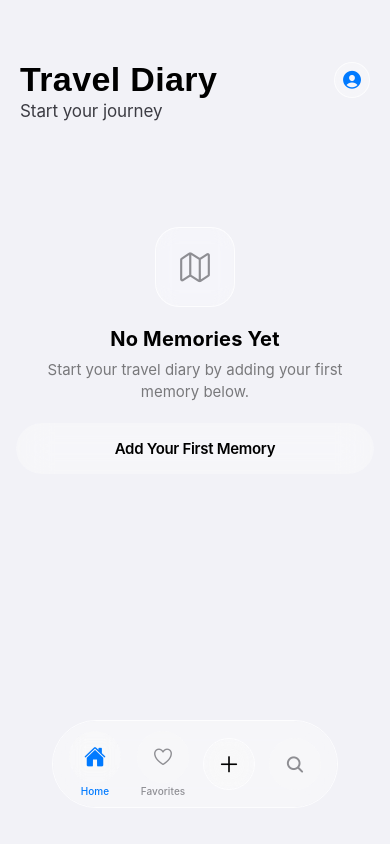
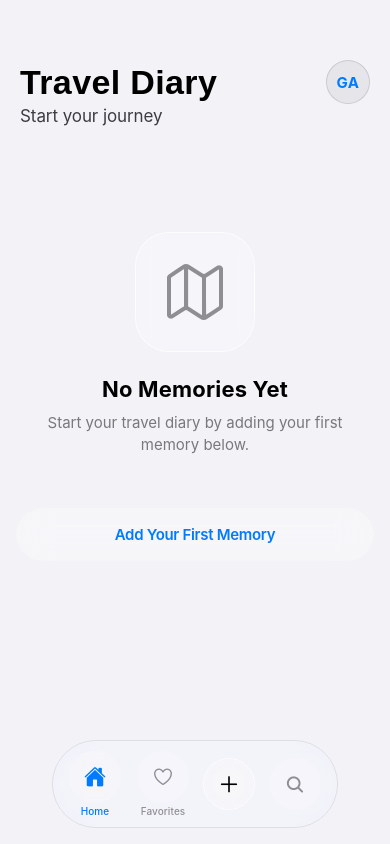
Before and after one commit to gncrlatienza-eng/atienza-device-features-react-native, a React Native app: screen / in a window 390 px wide. Built offline with nearby package versions, Linux system fonts and the light colour scheme.

Commit message:
homescreen v2

```diff
--- a/App.tsx
+++ b/App.tsx
@@ -1,4 +1,5 @@
 import React, { useState } from 'react';
+import { SafeAreaProvider } from 'react-native-safe-area-context';
 import { ThemeProvider } from './src/context/ThemeContext';
 import HomeScreen, { TravelEntry } from './src/screens/HomeScreen';
 
@@ -6,6 +7,7 @@ export default function App() {
   const [entries, setEntries] = useState<TravelEntry[]>([]);
 
   return (
+    <SafeAreaProvider>
       <ThemeProvider>
         <HomeScreen
           entries={entries}
@@ -13,5 +15,6 @@ export default function App() {
           onLogout={() => console.log('Logged out')}
         />
       </ThemeProvider>
+    </SafeAreaProvider>
   );
 }
--- a/package.json
+++ b/package.json
@@ -10,15 +10,18 @@
     "web": "expo start --web"
   },
   "dependencies": {
+    "@expo/vector-icons": "^15.0.2",
     "@react-native-async-storage/async-storage": "2.2.0",
     "expo": "~55.0.8",
     "expo-blur": "~55.0.10",
     "expo-camera": "~55.0.10",
+    "expo-haptics": "~55.0.9",
     "expo-location": "~55.1.4",
     "expo-notifications": "~55.0.13",
     "expo-status-bar": "~55.0.4",
     "react": "19.2.0",
-    "react-native": "0.83.2"
+    "react-native": "0.83.2",
+    "react-native-safe-area-context": "~5.6.2"
   },
   "devDependencies": {
     "@types/react": "~19.2.2",
--- a/src/screens/HomeScreen/HomeScreen.styles.ts
+++ b/src/screens/HomeScreen/HomeScreen.styles.ts
@@ -3,7 +3,7 @@ import { StyleSheet, Dimensions, Platform } from 'react-native';
 const { width } = Dimensions.get('window');
 
 // ─── Layout Constants ─────────────────────────────────────────────────────────
-export const CARD_WIDTH = (width - 48) / 2;
+export const CARD_WIDTH  = (width - 48) / 2;
 export const CARD_HEIGHT = 180;
 export const BORDER_RADIUS = 18;
 
@@ -14,7 +14,7 @@ export const glassTokens = {
     border:        'rgba(255, 255, 255, 0.70)',
     overlay:       'rgba(255, 255, 255, 0.20)',
     navBackground: 'rgba(240, 240, 245, 0.55)',
-    navBorder:     'rgba(255, 255, 255, 0.80)',
+    navBorder:     'rgba(200, 200, 210, 0.50)',
     tint:          'light' as const,
   },
   dark: {
@@ -54,21 +54,14 @@ export type ColorScheme = keyof typeof palette;
 
 // ─── Platform Shadow Helper ───────────────────────────────────────────────────
 export const createShadow = (
-  color = '#000',
+  color   = '#000',
   opacity = 0.10,
-  radius = 12,
+  radius  = 12,
   offsetY = 4,
 ) =>
   Platform.select({
-    ios: {
-      shadowColor: color,
-      shadowOffset: { width: 0, height: offsetY },
-      shadowOpacity: opacity,
-      shadowRadius: radius,
-    },
-    android: {
-      elevation: Math.round(radius / 2),
-    },
+    ios:     { shadowColor: color, shadowOffset: { width: 0, height: offsetY }, shadowOpacity: opacity, shadowRadius: radius },
+    android: { elevation: Math.round(radius / 2) },
   });
 
 // ─── Shared Styles ────────────────────────────────────────────────────────────
@@ -150,18 +143,24 @@ export const homeScreenStyles = StyleSheet.create({
     marginBottom: 20,
   },
 
+  // Liquid Glass Avatar — 44×44
   avatarButton: {
-    width: 36,
-    height: 36,
-    borderRadius: 18,
+    width: 44,
+    height: 44,
+    borderRadius: 22,
     overflow: 'hidden',
-    borderWidth: StyleSheet.hairlineWidth,
+    borderWidth: 0.5,
+    borderColor: 'rgba(0, 0, 0, 0.12)',
+    backgroundColor: 'rgba(0, 0, 0, 0.05)',
+    alignItems: 'center',
+    justifyContent: 'center',
+    ...createShadow('#000', 0.08, 8, 2),
   },
 
-  avatarBlur: {
-    flex: 1,
-    alignItems: 'center',
-    justifyContent: 'center',
+  avatarInitials: {
+    fontSize: 15,
+    fontWeight: '700',
+    letterSpacing: 0.5,
   },
 
   // ── Profile Dropdown ──────────────────────────────────────────────────────────
@@ -172,18 +171,33 @@ export const homeScreenStyles = StyleSheet.create({
 
   dropdownWrapper: {
     position: 'absolute',
-    top: 104,
+    top: 112,
     right: 20,
     width: 220,
     borderRadius: 16,
     overflow: 'hidden',
-    borderWidth: StyleSheet.hairlineWidth,
+    borderWidth: 0.5,
     zIndex: 20,
     ...createShadow('#000', 0.20, 24, 8),
   },
 
   dropdownBlur: {
     paddingVertical: 8,
+  },
+
+  dropdownThemeRow: {
+    flexDirection: 'row',
+    alignItems: 'center',
+    paddingHorizontal: 16,
+    paddingVertical: 13,
+    gap: 12,
+  },
+
+  dropdownThemeLabel: {
+    flex: 1,
+    fontSize: 15,
+    fontWeight: '500',
+    letterSpacing: -0.2,
   },
 
   dropdownItem: {
@@ -201,23 +215,8 @@ export const homeScreenStyles = StyleSheet.create({
   },
 
   dropdownSeparator: {
-    height: StyleSheet.hairlineWidth,
+    height: 0.5,
     marginHorizontal: 16,
-  },
-
-  dropdownThemeRow: {
-    flexDirection: 'row',
-    alignItems: 'center',
-    paddingHorizontal: 16,
-    paddingVertical: 13,
-    gap: 12,
-  },
-
-  dropdownThemeLabel: {
-    flex: 1,
-    fontSize: 15,
-    fontWeight: '500',
-    letterSpacing: -0.2,
   },
 
   // Minimalistic toggle pill
@@ -237,7 +236,7 @@ export const homeScreenStyles = StyleSheet.create({
     ...createShadow('#000', 0.20, 4, 2),
   },
 
-  // ── Section ───────────────────────────────────────────────────────────────────
+  // ── Sections ──────────────────────────────────────────────────────────────────
   sectionTitle: {
     fontSize: 22,
     fontWeight: '700',
@@ -298,15 +297,15 @@ export const homeScreenStyles = StyleSheet.create({
   ctaWrapper: {
     marginHorizontal: 16,
     marginTop: 20,
-    borderRadius: 50,
+    borderRadius: 100,
     overflow: 'hidden',
-    ...createShadow('#000', 0.14, 10, 4),
+    ...createShadow('#000', 0.10, 10, 4),
   },
 
   ctaBlur: {
     alignItems: 'center',
     justifyContent: 'center',
-    paddingVertical: 16,
+    paddingVertical: 17,
   },
 
   ctaLabel: {
@@ -323,12 +322,12 @@ export const homeScreenStyles = StyleSheet.create({
   },
 
   emptyIconWrapper: {
-    width: 80,
-    height: 80,
-    borderRadius: 24,
+    width: 120,
+    height: 120,
+    borderRadius: 34,
     overflow: 'hidden',
-    marginBottom: 20,
-    borderWidth: StyleSheet.hairlineWidth,
+    marginBottom: 24,
+    borderWidth: 0.5,
   },
 
   emptyIconBlur: {
@@ -338,10 +337,10 @@ export const homeScreenStyles = StyleSheet.create({
   },
 
   emptyTitle: {
-    fontSize: 20,
+    fontSize: 22,
     fontWeight: '700',
     textAlign: 'center',
-    marginBottom: 8,
+    marginBottom: 10,
     letterSpacing: 0.2,
   },
 
@@ -350,6 +349,7 @@ export const homeScreenStyles = StyleSheet.create({
     textAlign: 'center',
     lineHeight: 22,
     opacity: 0.50,
+    marginBottom: 32,
   },
 
   // ── Search Bar ────────────────────────────────────────────────────────────────
@@ -378,11 +378,10 @@ export const homeScreenStyles = StyleSheet.create({
   // ── Floating Capsule Nav ──────────────────────────────────────────────────────
   navWrapper: {
     position: 'absolute',
-    bottom: 36,
     alignSelf: 'center',
     borderRadius: 50,
     overflow: 'hidden',
-    borderWidth: StyleSheet.hairlineWidth,
+    borderWidth: 0.5,
     ...createShadow('#000', 0.18, 24, 8),
   },
 
@@ -409,13 +408,6 @@ export const homeScreenStyles = StyleSheet.create({
     justifyContent: 'center',
   },
 
-  navIconBlur: {
-    flex: 1,
-    width: '100%',
-    alignItems: 'center',
-    justifyContent: 'center',
-  },
-
   navLabel: {
     fontSize: 10,
     fontWeight: '500',
@@ -429,7 +421,7 @@ export const homeScreenStyles = StyleSheet.create({
     borderRadius: 26,
     overflow: 'hidden',
     marginHorizontal: 4,
-    borderWidth: StyleSheet.hairlineWidth,
+    borderWidth: 0.5,
   },
 
   plusBlur: {
@@ -446,11 +438,4 @@ export const homeScreenStyles = StyleSheet.create({
     alignItems: 'center',
     justifyContent: 'center',
   },
-
-  searchIconBlur: {
-    flex: 1,
-    width: '100%',
-    alignItems: 'center',
-    justifyContent: 'center',
-  },
 });
--- a/src/screens/HomeScreen/index.tsx
+++ b/src/screens/HomeScreen/index.tsx
@@ -15,6 +15,8 @@ import {
 import { BlurView } from 'expo-blur';
 import { StatusBar } from 'expo-status-bar';
 import { Ionicons } from '@expo/vector-icons';
+import * as Haptics from 'expo-haptics';
+import { useSafeAreaInsets } from 'react-native-safe-area-context';
 import { useTheme } from '../../context/ThemeContext';
 import {
   ColorScheme,
@@ -66,13 +68,14 @@ const usePressAnimation = (toValue = 0.96) => {
 };
 
 // ─── Component: ImagePlaceholder ─────────────────────────────────────────────
-const ImagePlaceholder: React.FC<{ scheme: ColorScheme; size?: number }> = ({
-  scheme,
-  size = 32,
-}) => (
+const ImagePlaceholder: React.FC<{
+  scheme: ColorScheme;
+  size?: number;
+  fill?: boolean;
+}> = ({ scheme, size = 32, fill = false }) => (
   <View
     style={[
-      SS.thumbImage,
+      fill ? StyleSheet.absoluteFill : SS.thumbImage,
       {
         backgroundColor: scheme === 'dark' ? '#2C2C2E' : '#E5E5EA',
         alignItems: 'center',
@@ -93,10 +96,10 @@ const ThemeToggle: React.FC<{ scheme: ColorScheme }> = ({ scheme }) => {
   const { resolvedScheme, toggleTheme } = useTheme();
   const isDark = resolvedScheme === 'dark';
   const colors = palette[scheme];
-
   const translateX = useRef(new Animated.Value(isDark ? 18 : 0)).current;
 
   const handleToggle = () => {
+    Haptics.selectionAsync();
     Animated.spring(translateX, {
       toValue: isDark ? 0 : 18,
       useNativeDriver: true,
@@ -106,14 +109,15 @@ const ThemeToggle: React.FC<{ scheme: ColorScheme }> = ({ scheme }) => {
     toggleTheme();
   };
 
-  const trackColor = isDark ? colors.accent : 'rgba(120, 120, 128, 0.32)';
-
   return (
     <TouchableOpacity onPress={handleToggle} activeOpacity={0.8}>
-      <View style={[S.toggleTrack, { backgroundColor: trackColor }]}>
-        <Animated.View
-          style={[S.toggleThumb, { transform: [{ translateX }] }]}
-        />
+      <View
+        style={[
+          S.toggleTrack,
+          { backgroundColor: isDark ? colors.accent : 'rgba(120, 120, 128, 0.32)' },
+        ]}
+      >
+        <Animated.View style={[S.toggleThumb, { transform: [{ translateX }] }]} />
       </View>
     </TouchableOpacity>
   );
@@ -130,15 +134,12 @@ const ProfileDropdown: React.FC<{
 
   return (
     <>
-      {/* Invisible backdrop to dismiss */}
       <TouchableWithoutFeedback onPress={onClose}>
         <View style={S.dropdownBackdrop} />
       </TouchableWithoutFeedback>
 
       <View style={[S.dropdownWrapper, { borderColor: tokens.border }]}>
         <BlurView intensity={80} tint={tokens.tint} style={S.dropdownBlur}>
-
-          {/* Theme row with toggle */}
           <View style={S.dropdownThemeRow}>
             <Ionicons
               name={scheme === 'dark' ? 'moon' : 'sunny'}
@@ -153,10 +154,13 @@ const ProfileDropdown: React.FC<{
 
           <View style={[S.dropdownSeparator, { backgroundColor: colors.separator }]} />
 
-          {/* Logout row */}
           <TouchableOpacity
             style={S.dropdownItem}
-            onPress={() => { onClose(); onLogout?.(); }}
+            onPress={() => {
+              Haptics.notificationAsync(Haptics.NotificationFeedbackType.Warning);
+              onClose();
+              onLogout?.();
+            }}
             activeOpacity={0.7}
           >
             <Ionicons name="log-out-outline" size={18} color={colors.destructive} />
@@ -164,7 +168,6 @@ const ProfileDropdown: React.FC<{
               Log Out
             </Text>
           </TouchableOpacity>
-
         </BlurView>
       </View>
     </>
@@ -181,10 +184,7 @@ const BannerCard: React.FC<{ item: TravelEntry; scheme: ColorScheme }> = ({
 
   return (
     <Animated.View
-      style={[
-        S.bannerCard,
-        { transform: [{ scale }], borderColor: tokens.border },
-      ]}
+      style={[S.bannerCard, { transform: [{ scale }], borderColor: tokens.border }]}
     >
       <TouchableOpacity
         activeOpacity={1}
@@ -193,13 +193,9 @@ const BannerCard: React.FC<{ item: TravelEntry; scheme: ColorScheme }> = ({
         style={StyleSheet.absoluteFill}
       >
         {item.imageUri ? (
-          <Image
-            source={{ uri: item.imageUri }}
-            style={S.bannerImage}
-            resizeMode="cover"
-          />
+          <Image source={{ uri: item.imageUri }} style={S.bannerImage} resizeMode="cover" />
         ) : (
-          <ImagePlaceholder scheme={scheme} size={52} />
+          <ImagePlaceholder scheme={scheme} size={52} fill />
         )}
 
         <BlurView
@@ -208,9 +204,7 @@ const BannerCard: React.FC<{ item: TravelEntry; scheme: ColorScheme }> = ({
           style={[S.bannerOverlay, { borderTopColor: tokens.border }]}
         >
           <View style={[StyleSheet.absoluteFill, { backgroundColor: tokens.overlay }]} />
-          <Text style={S.bannerTitle} numberOfLines={1}>
-            {item.address}
-          </Text>
+          <Text style={S.bannerTitle} numberOfLines={1}>{item.address}</Text>
           <Text style={S.bannerDate}>
             {new Date(item.timestamp).toLocaleDateString('en-US', {
               month: 'long',
@@ -234,10 +228,7 @@ const ThumbCard: React.FC<{ item: TravelEntry; scheme: ColorScheme }> = ({
 
   return (
     <Animated.View
-      style={[
-        SS.thumbCard,
-        { transform: [{ scale }], borderColor: tokens.border },
-      ]}
+      style={[SS.thumbCard, { transform: [{ scale }], borderColor: tokens.border }]}
     >
       <TouchableOpacity
         activeOpacity={1}
@@ -246,11 +237,7 @@ const ThumbCard: React.FC<{ item: TravelEntry; scheme: ColorScheme }> = ({
         style={StyleSheet.absoluteFill}
       >
         {item.imageUri ? (
-          <Image
-            source={{ uri: item.imageUri }}
-            style={SS.thumbImage}
-            resizeMode="cover"
-          />
+          <Image source={{ uri: item.imageUri }} style={SS.thumbImage} resizeMode="cover" />
         ) : (
           <ImagePlaceholder scheme={scheme} />
         )}
@@ -261,9 +248,7 @@ const ThumbCard: React.FC<{ item: TravelEntry; scheme: ColorScheme }> = ({
           style={[SS.thumbOverlay, { borderTopColor: tokens.border }]}
         >
           <View style={[StyleSheet.absoluteFill, { backgroundColor: tokens.overlay }]} />
-          <Text style={SS.thumbTitle} numberOfLines={2}>
-            {item.address}
-          </Text>
+          <Text style={SS.thumbTitle} numberOfLines={2}>{item.address}</Text>
           <Text style={SS.thumbDate}>
             {new Date(item.timestamp).toLocaleDateString('en-US', {
               month: 'short',
@@ -289,13 +274,11 @@ const EmptyState: React.FC<{ scheme: ColorScheme }> = ({ scheme }) => {
         style={[S.emptyIconWrapper, { borderColor: tokens.border }]}
       >
         <View style={S.emptyIconBlur}>
-          <Ionicons name="map-outline" size={34} color={colors.tertiaryLabel} />
+          <Ionicons name="map-outline" size={64} color={colors.tertiaryLabel} />
         </View>
       </BlurView>
 
-      <Text style={[S.emptyTitle, { color: colors.label }]}>
-        No Memories Yet
-      </Text>
+      <Text style={[S.emptyTitle, { color: colors.label }]}>No Memories Yet</Text>
       <Text style={[S.emptyBody, { color: colors.label }]}>
         Start your travel diary by adding your first memory below.
       </Text>
@@ -307,30 +290,35 @@ const EmptyState: React.FC<{ scheme: ColorScheme }> = ({ scheme }) => {
 const CTAButton: React.FC<{
   label: string;
   scheme: ColorScheme;
+  isPrimary?: boolean;
   onPress: () => void;
-}> = ({ label, scheme, onPress }) => {
+}> = ({ label, scheme, isPrimary = false, onPress }) => {
   const { scale, onPressIn, onPressOut } = usePressAnimation(0.96);
   const tokens = glassTokens[scheme];
   const colors = palette[scheme];
 
-  const glassBackground =
-    scheme === 'dark'
-      ? 'rgba(255, 255, 255, 0.12)'
-      : 'rgba(0, 0, 0, 0.08)';
+  const background = isPrimary
+    ? scheme === 'dark' ? 'rgba(10, 132, 255, 0.25)' : 'rgba(0, 122, 255, 0.12)'
+    : scheme === 'dark' ? 'rgba(255, 255, 255, 0.10)' : 'rgba(0, 0, 0, 0.06)';
+
+  const labelColor = isPrimary ? colors.accent : colors.label;
 
   return (
     <Animated.View style={[S.ctaWrapper, { transform: [{ scale }] }]}>
       <TouchableOpacity
         activeOpacity={1}
         onPressIn={onPressIn}
-        onPressOut={() => onPressOut(onPress)}
+        onPressOut={() => {
+          Haptics.impactAsync(Haptics.ImpactFeedbackStyle.Light);
+          onPressOut(onPress);
+        }}
       >
         <BlurView
           intensity={80}
           tint={tokens.tint}
-          style={[S.ctaBlur, { backgroundColor: glassBackground }]}
+          style={[S.ctaBlur, { backgroundColor: background }]}
         >
-          <Text style={[S.ctaLabel, { color: colors.label }]}>{label}</Text>
+          <Text style={[S.ctaLabel, { color: labelColor }]}>{label}</Text>
         </BlurView>
       </TouchableOpacity>
     </Animated.View>
@@ -379,6 +367,7 @@ const SearchBar: React.FC<{
 interface FloatingCapsuleNavProps {
   activeTab: NavTab;
   scheme: ColorScheme;
+  bottomInset: number;
   onTabPress: (tab: NavTab) => void;
   onAddPress: () => void;
   onSearchPress: () => void;
@@ -387,14 +376,17 @@ interface FloatingCapsuleNavProps {
 const FloatingCapsuleNav: React.FC<FloatingCapsuleNavProps> = ({
   activeTab,
   scheme,
+  bottomInset,
   onTabPress,
   onAddPress,
   onSearchPress,
 }) => {
   const tokens = glassTokens[scheme];
   const colors = palette[scheme];
-  const { scale: plusScale, onPressIn: plusIn, onPressOut: plusOut } =
-    usePressAnimation(0.92);
+  const { scale: plusScale, onPressIn: plusIn, onPressOut: plusOut } = usePressAnimation(0.92);
+
+  // Sits 16pt above the home indicator
+  const navBottom = bottomInset + 16;
 
   const NavButton: React.FC<{
     tab: NavTab;
@@ -406,26 +398,20 @@ const FloatingCapsuleNav: React.FC<FloatingCapsuleNavProps> = ({
     return (
       <TouchableOpacity
         style={S.navItemWrapper}
-        onPress={() => onTabPress(tab)}
+        onPress={() => {
+          Haptics.selectionAsync();
+          onTabPress(tab);
+        }}
         activeOpacity={0.7}
       >
-        <BlurView
-          intensity={isActive ? 40 : 0}
-          tint={tokens.tint}
-          style={S.navIconButton}
-        >
+        <BlurView intensity={isActive ? 40 : 0} tint={tokens.tint} style={S.navIconButton}>
           <Ionicons
             name={isActive ? iconNameActive : iconName}
             size={22}
             color={isActive ? colors.accent : colors.tertiaryLabel}
           />
         </BlurView>
-        <Text
-          style={[
-            S.navLabel,
-            { color: isActive ? colors.accent : colors.tertiaryLabel },
-          ]}
-        >
+        <Text style={[S.navLabel, { color: isActive ? colors.accent : colors.tertiaryLabel }]}>
           {label}
         </Text>
       </TouchableOpacity>
@@ -433,35 +419,25 @@ const FloatingCapsuleNav: React.FC<FloatingCapsuleNavProps> = ({
   };
 
   return (
-    <View style={[S.navWrapper, { borderColor: tokens.navBorder }]}>
-      <BlurView intensity={75} tint={tokens.tint} style={S.navBlur}>
-        <NavButton
-          tab="home"
-          iconName="home-outline"
-          iconNameActive="home"
-          label="Home"
-        />
-        <NavButton
-          tab="favorites"
-          iconName="heart-outline"
-          iconNameActive="heart"
-          label="Favorites"
-        />
+    <View style={[S.navWrapper, { borderColor: tokens.navBorder, bottom: navBottom }]}>
+      <BlurView intensity={25} tint={tokens.tint} style={S.navBlur}>
+        <NavButton tab="home" iconName="home-outline" iconNameActive="home" label="Home" />
+        <NavButton tab="favorites" iconName="heart-outline" iconNameActive="heart" label="Favorites" />
 
         {/* Plus Button */}
         <Animated.View
           style={[
             S.plusButton,
-            {
-              transform: [{ scale: plusScale }],
-              borderColor: tokens.border,
-            },
+            { transform: [{ scale: plusScale }], borderColor: tokens.border },
           ]}
         >
           <TouchableOpacity
             activeOpacity={1}
             onPressIn={plusIn}
-            onPressOut={() => plusOut(onAddPress)}
+            onPressOut={() => {
+              Haptics.impactAsync(Haptics.ImpactFeedbackStyle.Medium);
+              plusOut(onAddPress);
+            }}
             style={StyleSheet.absoluteFill}
           >
             <BlurView intensity={60} tint={tokens.tint} style={S.plusBlur}>
@@ -473,7 +449,10 @@ const FloatingCapsuleNav: React.FC<FloatingCapsuleNavProps> = ({
         {/* Search Button */}
         <TouchableOpacity
           style={S.navItemWrapper}
-          onPress={onSearchPress}
+          onPress={() => {
+            Haptics.selectionAsync();
+            onSearchPress();
+          }}
           activeOpacity={0.7}
         >
           <BlurView intensity={0} tint={tokens.tint} style={S.searchIconButton}>
@@ -488,22 +467,21 @@ const FloatingCapsuleNav: React.FC<FloatingCapsuleNavProps> = ({
 // ─── Screen: HomeScreen ───────────────────────────────────────────────────────
 const HomeScreen: React.FC<HomeScreenProps> = ({ entries, onAddEntry, onLogout }) => {
   const { resolvedScheme } = useTheme();
-  const scheme: ColorScheme = resolvedScheme;
-  const colors = palette[scheme];
-  const tokens = glassTokens[scheme];
+  const scheme: ColorScheme  = resolvedScheme;
+  const colors               = palette[scheme];
+  const tokens               = glassTokens[scheme];
+  const insets               = useSafeAreaInsets();
 
-  const [activeTab, setActiveTab]     = useState<NavTab>('home');
-  const [searchQuery, setSearchQuery] = useState('');
-  const [showSearch, setShowSearch]   = useState(false);
-  const [showDropdown, setShowDropdown] = useState(false);
+  const [activeTab,     setActiveTab]     = useState<NavTab>('home');
+  const [searchQuery,   setSearchQuery]   = useState('');
+  const [showSearch,    setShowSearch]    = useState(false);
+  const [showDropdown,  setShowDropdown]  = useState(false);
 
   const filteredEntries = searchQuery.trim()
-    ? entries.filter((entry) =>
-        entry.address.toLowerCase().includes(searchQuery.toLowerCase()),
-      )
+    ? entries.filter((e) => e.address.toLowerCase().includes(searchQuery.toLowerCase()))
     : entries;
 
-  const bannerEntry = filteredEntries[0] ?? null;
+  const bannerEntry  = filteredEntries[0] ?? null;
   const thumbEntries = filteredEntries.slice(1);
   const thumbRows: TravelEntry[][] = [];
   for (let i = 0; i < thumbEntries.length; i += 2) {
@@ -526,24 +504,19 @@ const HomeScreen: React.FC<HomeScreenProps> = ({ entries, onAddEntry, onLogout }
         {/* Header */}
         <View style={S.headerWrapper}>
           <View style={S.headerTop}>
-            <Text style={[S.headerTitle, { color: colors.label }]}>
-              Travel Diary
-            </Text>
+            <Text style={[S.headerTitle, { color: colors.label }]}>Travel Diary</Text>
 
-            {/* Avatar → opens dropdown */}
+            {/* Liquid Glass Avatar */}
             <TouchableOpacity
-              onPress={() => setShowDropdown((prev) => !prev)}
+              onPress={() => {
+                Haptics.selectionAsync();
+                setShowDropdown((prev) => !prev);
+              }}
               activeOpacity={0.8}
             >
-              <BlurView
-                intensity={60}
-                tint={tokens.tint}
-                style={[S.avatarButton, { borderColor: tokens.border }]}
-              >
-                <View style={S.avatarBlur}>
-                  <Ionicons name="person-circle" size={22} color={colors.accent} />
-                </View>
-              </BlurView>
+              <View style={S.avatarButton}>
+                <Text style={[S.avatarInitials, { color: colors.accent }]}>GA</Text>
+              </View>
             </TouchableOpacity>
           </View>
 
@@ -556,11 +529,7 @@ const HomeScreen: React.FC<HomeScreenProps> = ({ entries, onAddEntry, onLogout }
 
         {/* Search Bar */}
         {showSearch && (
-          <SearchBar
-            scheme={scheme}
-            value={searchQuery}
-            onChange={setSearchQuery}
-          />
+          <SearchBar scheme={scheme} value={searchQuery} onChange={setSearchQuery} />
         )}
 
         {/* Content */}
@@ -570,6 +539,7 @@ const HomeScreen: React.FC<HomeScreenProps> = ({ entries, onAddEntry, onLogout }
             <CTAButton
               label="Add Your First Memory"
               scheme={scheme}
+              isPrimary
               onPress={onAddEntry}
             />
           </>
@@ -578,17 +548,11 @@ const HomeScreen: React.FC<HomeScreenProps> = ({ entries, onAddEntry, onLogout }
             <Text style={[S.sectionTitle, { color: colors.label }]}>Up Next</Text>
             {bannerEntry && <BannerCard item={bannerEntry} scheme={scheme} />}
 
-            <CTAButton
-              label="Add New Memory"
-              scheme={scheme}
-              onPress={onAddEntry}
-            />
+            <CTAButton label="Add New Memory" scheme={scheme} onPress={onAddEntry} />
 
             {thumbRows.length > 0 && (
               <>
-                <Text style={[S.sectionTitle, { color: colors.label }]}>
-                  All Memories
-                </Text>
+                <Text style={[S.sectionTitle, { color: colors.label }]}>All Memories</Text>
                 {thumbRows.map((row, rowIndex) => (
                   <View key={rowIndex} style={S.thumbRow}>
                     {row.map((item) => (
@@ -602,7 +566,7 @@ const HomeScreen: React.FC<HomeScreenProps> = ({ entries, onAddEntry, onLogout }
         )}
       </ScrollView>
 
-      {/* Profile Dropdown — rendered above scroll content */}
+      {/* Profile Dropdown */}
       {showDropdown && (
         <ProfileDropdown
           scheme={scheme}
@@ -615,6 +579,7 @@ const HomeScreen: React.FC<HomeScreenProps> = ({ entries, onAddEntry, onLogout }
       <FloatingCapsuleNav
         activeTab={activeTab}
         scheme={scheme}
+        bottomInset={insets.bottom}
         onTabPress={setActiveTab}
         onAddPress={onAddEntry}
         onSearchPress={handleSearchToggle}
```
Also changed, not shown: 1 other file (tests, documents, lock files or other folders). Lines whose indentation alone changed are shown as unchanged.
